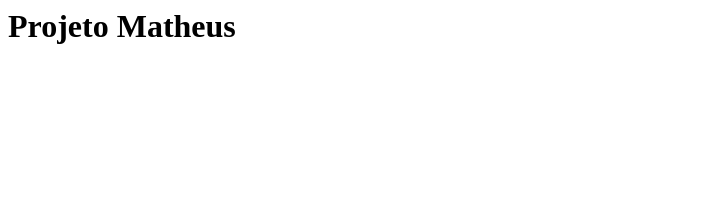
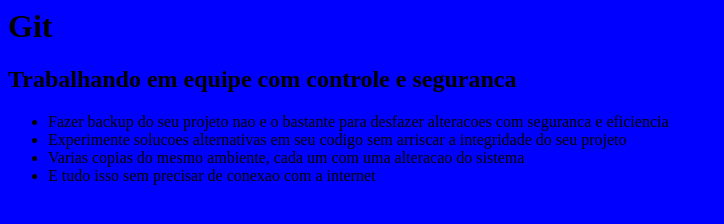
Before and after one commit to matheusadsprog/curso-git, a plain HTML site: page index.html in a window 1280 px wide. Shown: the whole page, without its empty margins (0-724 px from the left). Drawn offline with Linux system fonts and the light colour scheme.

Commit message:
Adicionando estilo para nossa pagina

```diff
--- /dev/null
+++ b/design.css
@@ -0,0 +1,3 @@
+body {
+    background-color: blue;
+  }
--- a/index.html
+++ b/index.html
@@ -1,8 +1,25 @@
 <html>
-    <head>
-        <h1>Projeto Matheus</h1>
-    </head>
-    <body>
 
-    </body>
+	<head>
+        <meta charset="UTF-8"/>
+        <link rel="stylesheet" type="text/css" href="/design.css"/>
+	</head>
+
+	<body>
+		<h1>Git</h1>
+		<h2>Trabalhando em equipe com controle e seguranca</h2>
+
+		<ul>
+			<li>Fazer backup do seu projeto nao e o bastante para desfazer
+			alteracoes com seguranca e eficiencia</li>
+
+			<li>Experimente solucoes alternativas em seu codigo sem arriscar
+			a integridade do seu projeto</li>
+			<li>Varias copias do mesmo ambiente, cada um com uma alteracao
+			do sistema</li>
+
+			<li>E tudo isso sem precisar de conexao com a internet</li>
+		</ul>
+	</body>
+
 </html>
```
